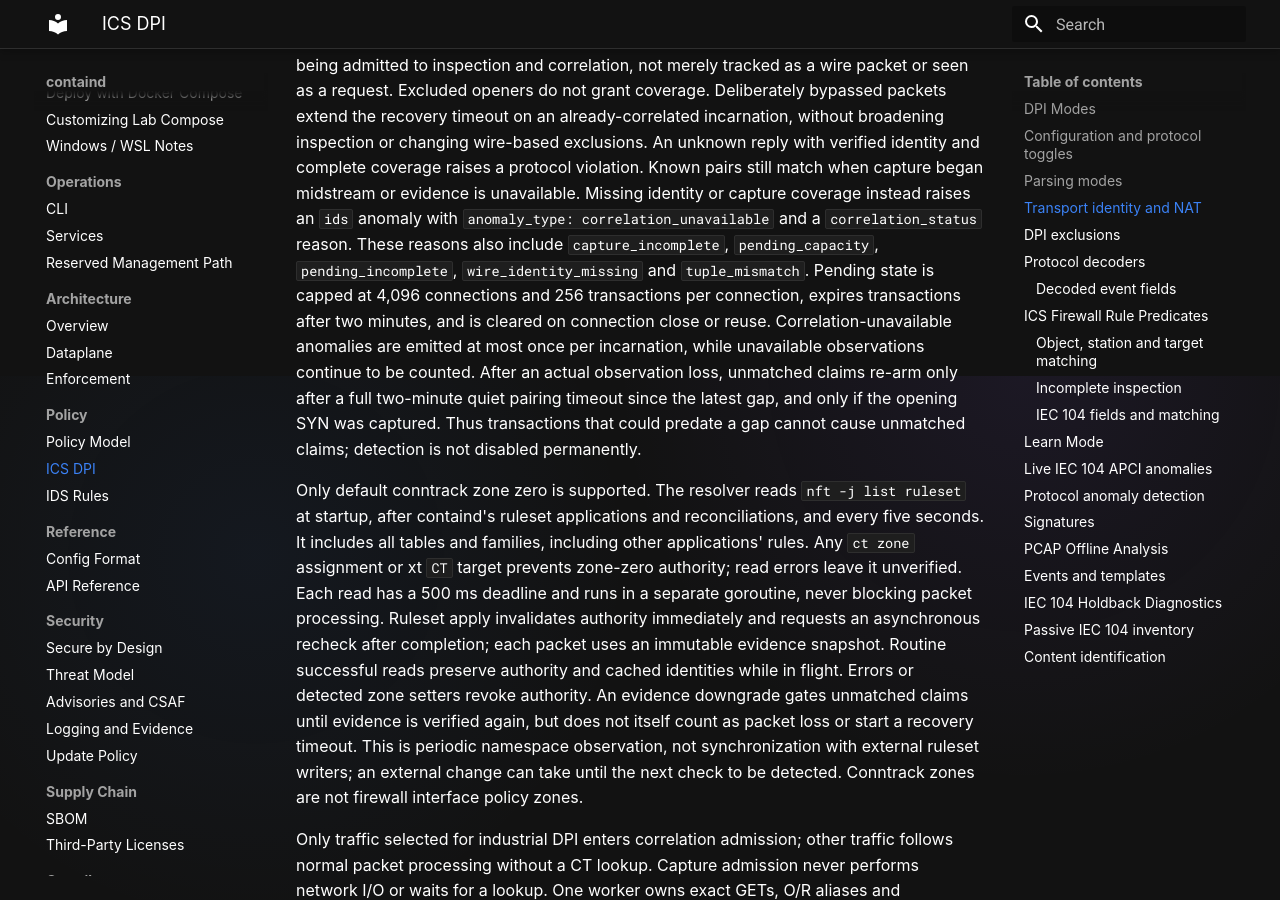
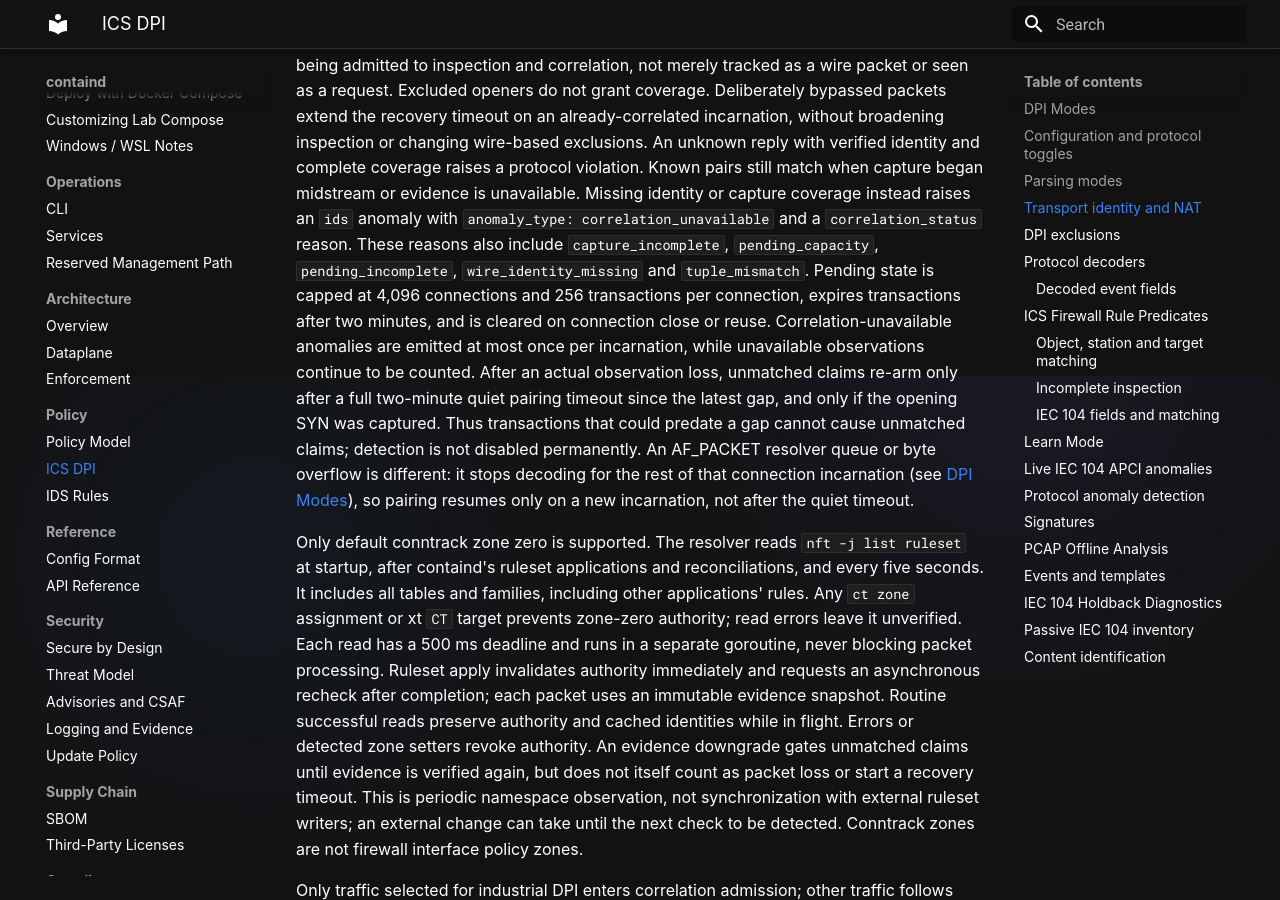
Before and after one commit to tonylturner/containd, an MkDocs documentation site: the page built from docs/mkdocs/ics-dpi.md, in a window 1280 px wide and 900 px high, scrolled down 4124 px. Built offline with MkDocs 1.6.1 and Material for MkDocs 9.7.7, drawn with Linux system fonts in a browser that asks for light colours; some of the changed text lies outside the part shown.

Commit message:
docs: correct coverage-loss recovery, learner selectors and internal PCAP analysis output

```diff
--- a/docs/mkdocs/ics-dpi.md
+++ b/docs/mkdocs/ics-dpi.md
@@ -190,7 +190,10 @@
 claims re-arm only after a full two-minute quiet pairing timeout since the
 latest gap, and only if the opening SYN was captured. Thus transactions that
 could predate a gap cannot cause unmatched claims; detection is not disabled
-permanently.
+permanently. An AF_PACKET resolver queue or byte overflow is different: it
+stops decoding for the rest of that connection incarnation (see
+[DPI Modes](#dpi-modes)), so pairing resumes only on a new incarnation, not
+after the quiet timeout.
 
 Only default conntrack zone zero is supported. The resolver reads
 `nft -j list ruleset` at startup, after containd's ruleset applications and
@@ -802,8 +805,9 @@
    observed address spans, and every learned rule matches request direction
    only. DNP3 rules carry their function code; CIP rules carry their service
    code and observed object classes, including a class-less request where
-   applicable. Neither protocol gets an `addresses` filter; station, point and
-   CIP path selectors are not available.
+   applicable. Neither protocol gets an `addresses` filter. The learner does
+   not generate DNP3 station/group/point or CIP instance/attribute/tag
+   selectors; add them to a staged rule by hand where needed.
 4. `POST /api/v1/learn/apply` stages generated rules in candidate configuration
    (`status: staged`); it does not activate them. Generated rules leave
    `ics.mode` empty, so they inherit the global `dpiMode`: they enforce only
@@ -983,8 +987,9 @@
 is summarized but never generates permissive learned rules. Results **do not
 update live inventory, stage candidate rules, or commit policy**.
 
-The engine's separate `/internal/pcap/analyze` endpoints call `Analyze`, returning
-only events, flows, protocol/count statistics, and duration. These internal
+The engine's separate `/internal/pcap/analyze` endpoints call `AnalyzeWithOptions`,
+returning events, flows, content identifications, protocol/count statistics,
+duration and a `truncated` flag for partial or snap-length-cut records. These internal
 endpoints are not the public policy-generation interface. See
 [API Reference](api-reference.md) for public requests.
 
```
